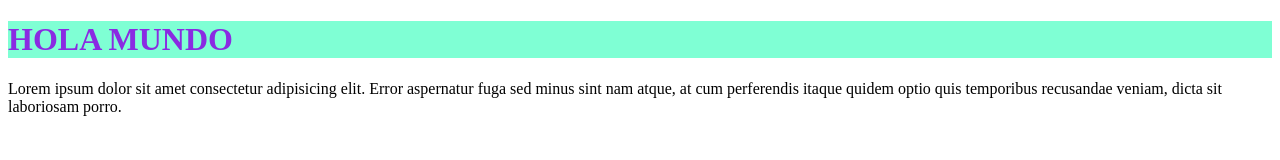
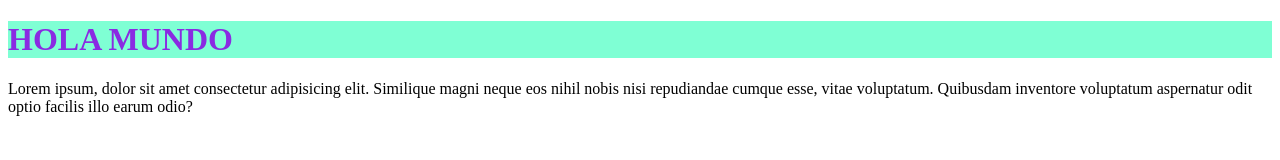
Before and after one commit to Cristinahernande/tarea2, a plain HTML site: page index.html in a window 1280 px wide. Drawn offline with Linux system fonts and the light colour scheme.

Commit message:
pagina en git

```diff
--- a/index.html
+++ b/index.html
@@ -7,6 +7,6 @@
 </head>
 <body>
     <h1 style="color: blueviolet; background-color: aquamarine;">HOLA MUNDO</h1>
-    <p>Lorem ipsum dolor sit amet consectetur adipisicing elit. Error aspernatur fuga sed minus sint nam atque, at cum perferendis itaque quidem optio quis temporibus recusandae veniam, dicta sit laboriosam porro.</p>
+    <p>Lorem ipsum, dolor sit amet consectetur adipisicing elit. Similique magni neque eos nihil nobis nisi repudiandae cumque esse, vitae voluptatum. Quibusdam inventore voluptatum aspernatur odit optio facilis illo earum odio?</p>
 </body>
 </html>
```
